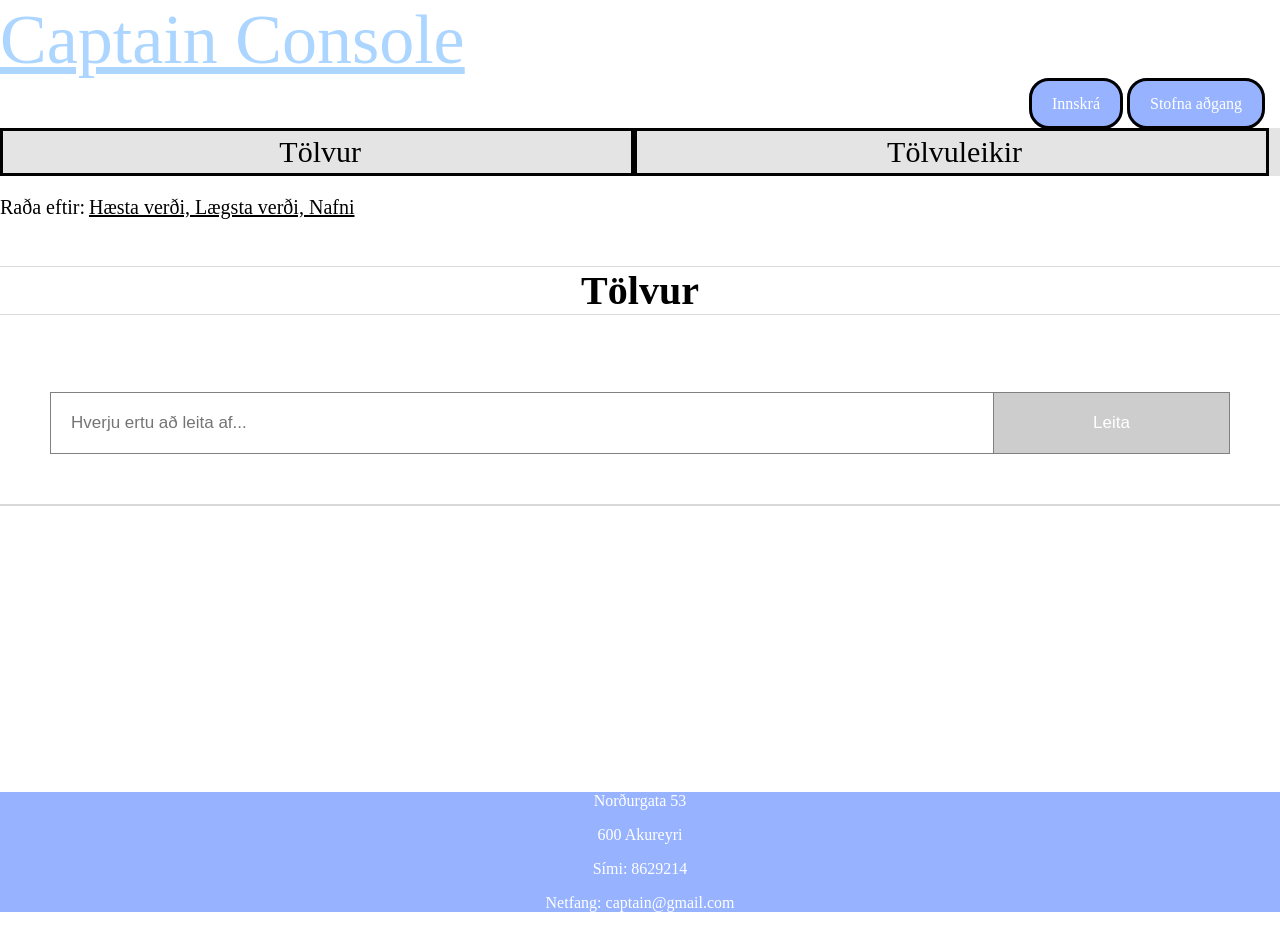
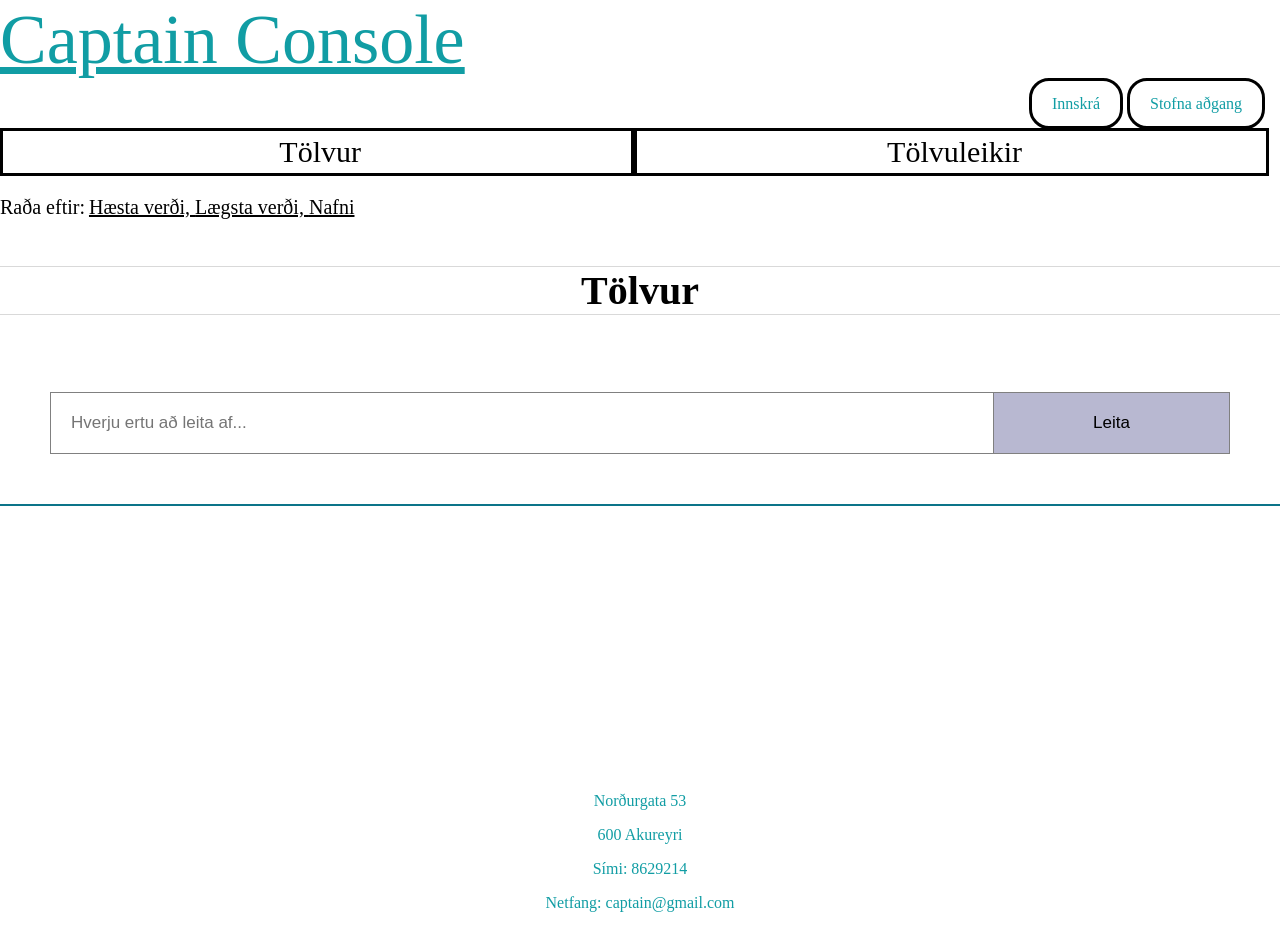
Before and after one commit to fridriks19/verkelgtnams2, a Django app: page /computers/ in a window 1280 px wide. Run offline with Django 3.2, Linux system fonts and the light colour scheme; data that the repository does not hold is empty.

Commit message:
css update

```diff
--- a/static/css/main.css
+++ b/static/css/main.css
@@ -31,8 +31,8 @@ a:hover{
 }
 
 .login #login, #register, #logout{
-    background-color: rgb(151, 179, 255);
-    color: white;
+    background-color: white;
+    color: #119DA4;
     padding: 14px 20px;
     margin: 8px 0;
     border-style: solid;
@@ -43,25 +43,18 @@ a:hover{
     text-decoration: none;
 }
 
-
-
-
-
-
 .footer  {
       left: 0;
       bottom: 0;
       width: 100%;
-      background-color: rgb(151, 179, 255) ;
-      color: white;
+      color: #119DA4;
       text-align: center;
 }
-
 
 .navigation a{
     float: left;
     padding: 4px;
-    color: rgb(0, 0, 0);
+    color: black;
     text-decoration: none;
     font-size: 30px;
     width: 48%;
@@ -69,20 +62,19 @@ a:hover{
     padding-left: 10px ;
     border-style: solid;
     }
+
 .navigation {
     width: 100%;
-    background-color: rgb(228,228,228);
     overflow: auto;
-
 
 }
 
 .navigation a:hover {
-    background-color: rgb(165, 161, 161);
+    background-color: #119DA4;
 }
 
 .navigation a:active{
-    background-color: rgb(129, 129, 129);
+    background-color: #B8D5B8;
 }
 
 .search{
@@ -114,8 +106,8 @@ a:hover{
     margin: auto;
     width: 20%;
     padding: 20px;
-    background: rgb(205, 205, 205);
-    color: white;
+    background: #B8B8D1;
+    color: black;
     font-size: 17px;
     border: 1px solid grey;
     border-left: none;
@@ -126,8 +118,8 @@ a:hover{
     margin: auto;
     width: 20%;
     padding: 20px;
-    background: rgb(205, 205, 205);
-    color: white;
+    background: #B8B8D1;
+    color: black;
     font-size: 17px;
     border: 1px solid grey;
     border-left: none;
@@ -139,7 +131,7 @@ a:hover{
 .index-product {
     display: flex;
     flex-wrap: wrap;
-    border: 1px solid rgb(217, 217, 217);
+    border: 1px solid #0C7489;
 }
 
 /* This makes sure that there can only be three games per row */
@@ -152,7 +144,7 @@ a:hover{
 }
 /*when hovering over a single game */
 .single-product:hover{
-  background-color: rgb(198, 198, 198);
+  background-color: #5D5D81;
 }
 
 .single-product .product-img{
@@ -169,16 +161,16 @@ a:hover{
 .single-product h4 {
     font-size: 25px;
     text-align: center;
-    color: rgb(0, 0, 0);
+    color: black;
 }
 
 .single-product p{
     font-size: 18px;
-    color: rgb(0, 0, 0);
+    color: black;
 }
 
 .home .link {
-    color: rgb(172, 214, 255);
+    color: #119DA4;
     font-size: 70px;
  }
 
```
